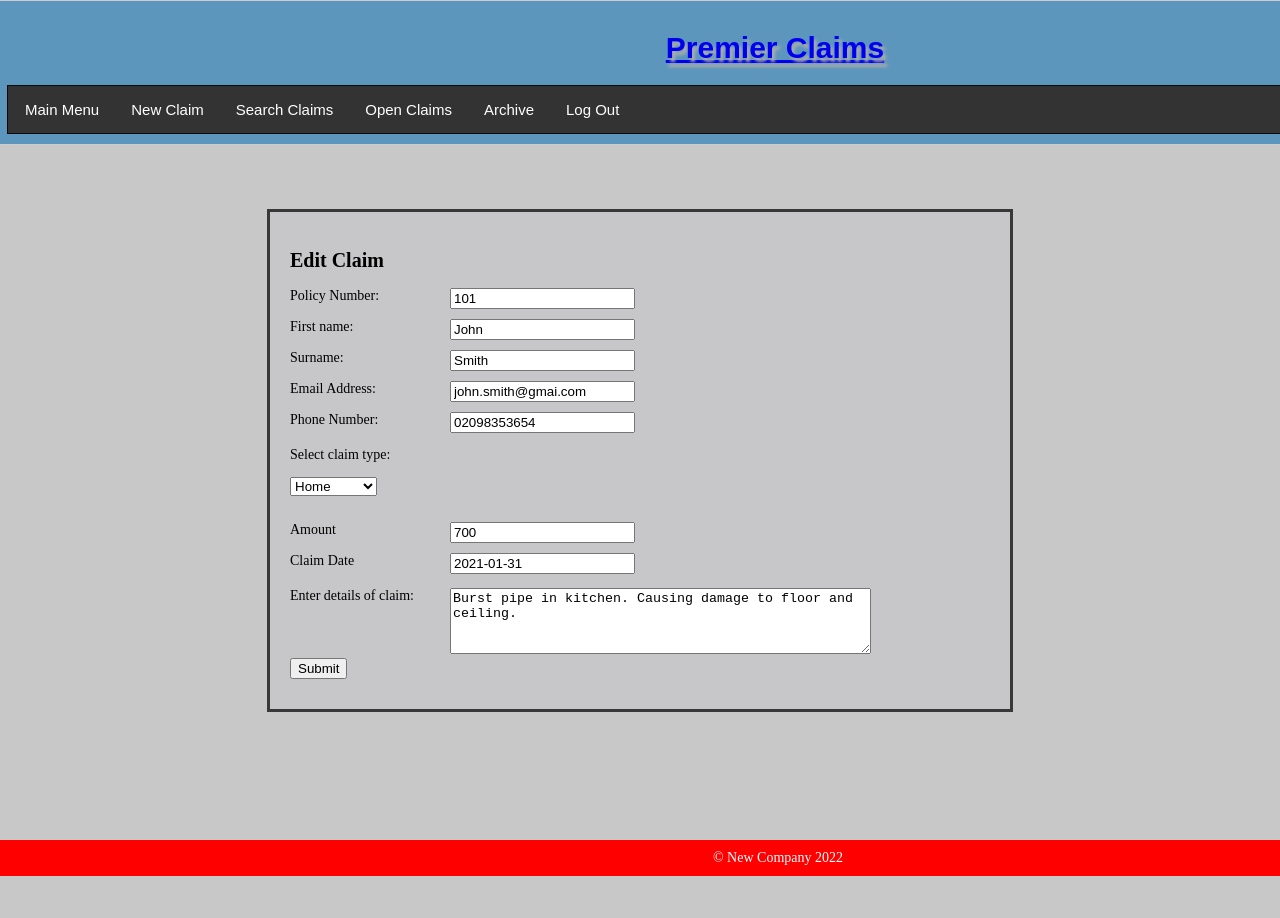
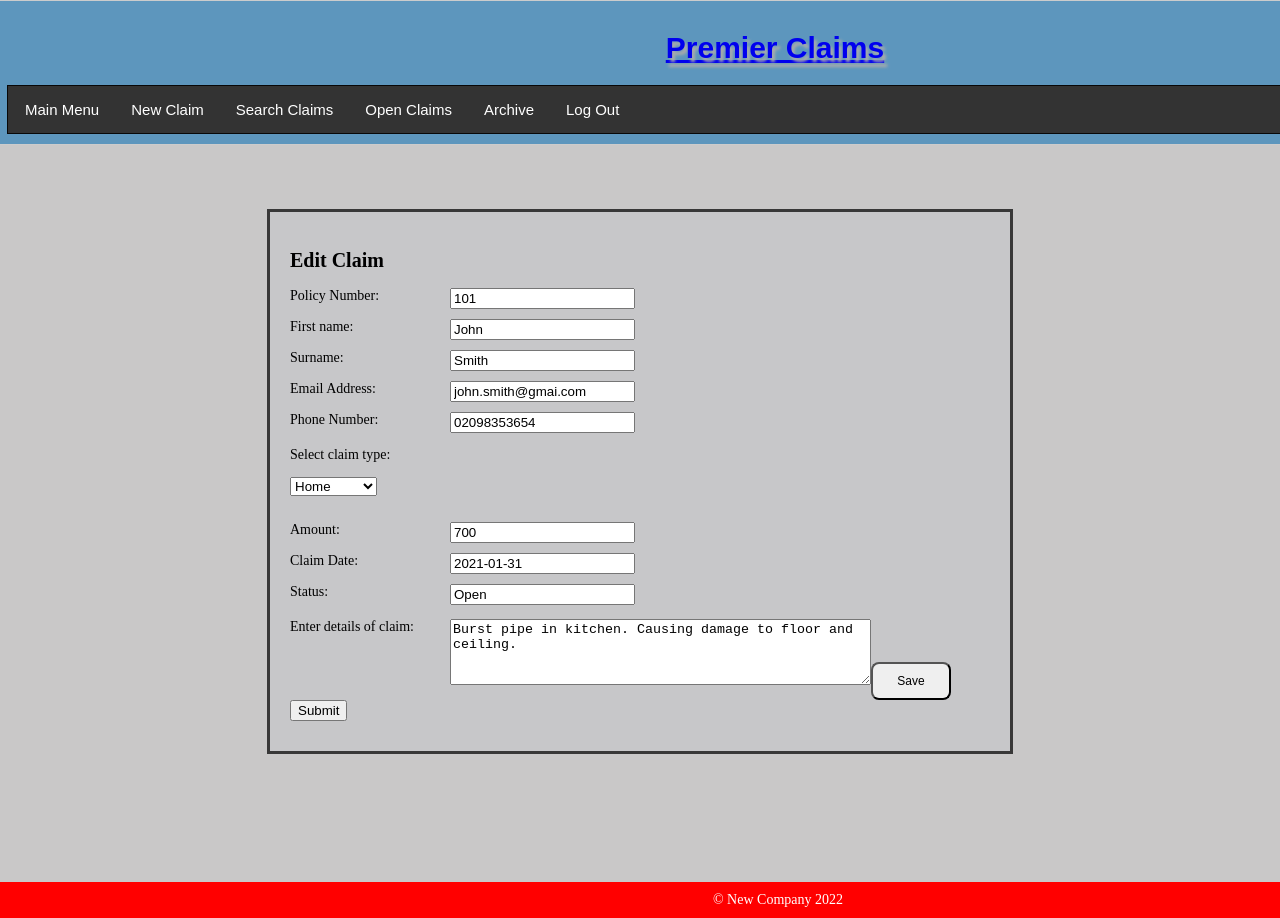
Before and after one commit to Denis-Allstate/premier-claims, a React (Create React App) app: page /add/21216652 in a window 1280 px wide. Shown: the top 918 px of the page. Before the commit the page ends 876 px from the top, so only its background shows below. Built offline with nearby package versions, Linux system fonts and the light colour scheme.

Commit message:
Search feature fix

```diff
--- a/src/Components/Menu/NewClaim.js
+++ b/src/Components/Menu/NewClaim.js
@@ -10,7 +10,7 @@ const NewClaim = (props) => {
     const [message, setMessage] = useState("");
 
     const claims = getClaimDetails();
-    const selectedClaim = claims.at(0);
+    const selectedClaim = claims.find((claims) => claims.claim_id === isUpdate) ;
 
     const editTransactionState = {id : selectedClaim.id, claimamount : selectedClaim.claimamount, fname: selectedClaim.fname, surname : selectedClaim.surname, email :selectedClaim.email,
         phone :selectedClaim.phone, status : selectedClaim.status, claimdate : selectedClaim.claimdate, claim_id: selectedClaim.claim_id,
@@ -64,7 +64,6 @@ const NewClaim = (props) => {
             //     setMessage("Something went wrong - " + error);
             // })
     }
-
 return <div className="container" onSubmit={handleSubmit}>
     <h2>{!isUpdate ? 'Submit a claim' : 'Edit Claim'}</h2>
     <form>
@@ -77,10 +76,11 @@ return <div className="container" onSubmit={handleSubmit}>
 
 
     <label htmlFor="surname" >Surname: </label>
-    <input maxLength='15' type="text" name="surname" id="surname" placeholder="Smih" required value={!isUpdate ? newTransaction.surname : selectedClaim.surname} onChange={handleChange} />
+    <input maxLength='15' type="text" name="surname" id="surname" placeholder="Smith" required value={!isUpdate ? newTransaction.surname : selectedClaim.surname} onChange={handleChange} />
 
     <label htmlFor="email">Email Address: </label>
-    <input type="email" id="email" name="email" placeholder="exampe@example.com" value={!isUpdate ? newTransaction.email : selectedClaim.email} onChange={handleChange}/>
+    <input type="email" id="email" name="email" placeholder="exampe@example.com" value={!isUpdate ? newTransaction.email : selectedClaim.email} onChange={handleChange}
+    pattern />
 
     <label htmlFor="phone">Phone Number: </label>
     <input type="tel" id="phone" name="phone" placeholder="0800-123-456" value={!isUpdate ? newTransaction.phone : selectedClaim.phone} onChange={handleChange}/>
@@ -93,17 +93,21 @@ return <div className="container" onSubmit={handleSubmit}>
                 <option value ="Motorcycle">Motorcycle</option>
             </select>
     <br />
-    <label htmlFor="claimamount">Amount</label>
+    <label htmlFor="claimamount">Amount:</label>
         <input type="text"  id="claimamount" value={!isUpdate ? newTransaction.claimamount : selectedClaim.claimamount} onChange={handleChange}/>
 
-        <label htmlFor="claimdate">Claim Date</label>
+        <label htmlFor="claimdate">Claim Date:</label>
         <input type="claimdate" id="claimdate" value={!isUpdate ? newTransaction.claimdate : selectedClaim.claimdate} onChange={handleChange}/>
+
+        <label htmlFor="status">Status:</label>
+        <input type="text"  id="status" value={!isUpdate ? newTransaction.status : selectedClaim.status} onChange={handleChange}/>
 
 
     <p><label htmlFor="claim_details">Enter details of claim:</label></p>
   <textarea minLength='5' id="claim_details" name="claim_details" rows="4" cols="50" placeholder="Please enter all relevant claim details and attach any relevant documentation."
   value={!isUpdate ? newTransaction.claim_details : selectedClaim.claim_details} onChange={handleChange}>
   </textarea>
+  <button id="save">Save</button>
   <br />
     <input type="submit" value="Submit" className="submit" />
     <div>{  message}</div>
--- a/src/Components/Transactions/TransactionsRow.js
+++ b/src/Components/Transactions/TransactionsRow.js
@@ -11,7 +11,7 @@ console.log("props Transacton row"+props.id);
             <td>{props.claimdate}</td>
             <td>{props.claimamount}</td>
             <td>
-                <Link to={"/add/" +props.surname}>
+                <Link to={"/add/" +props.claim_id}>
                     <span className="update">Update</span>
                 </Link>
             </td>
```
